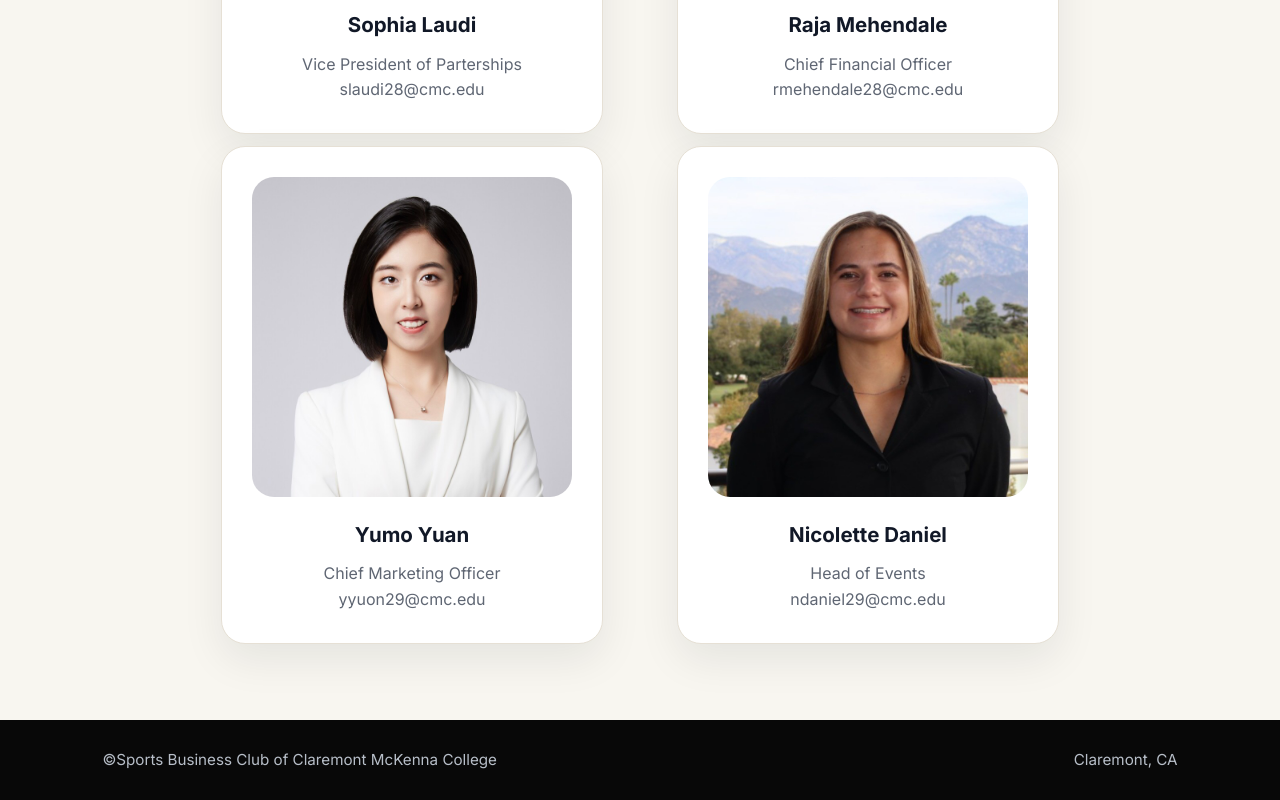
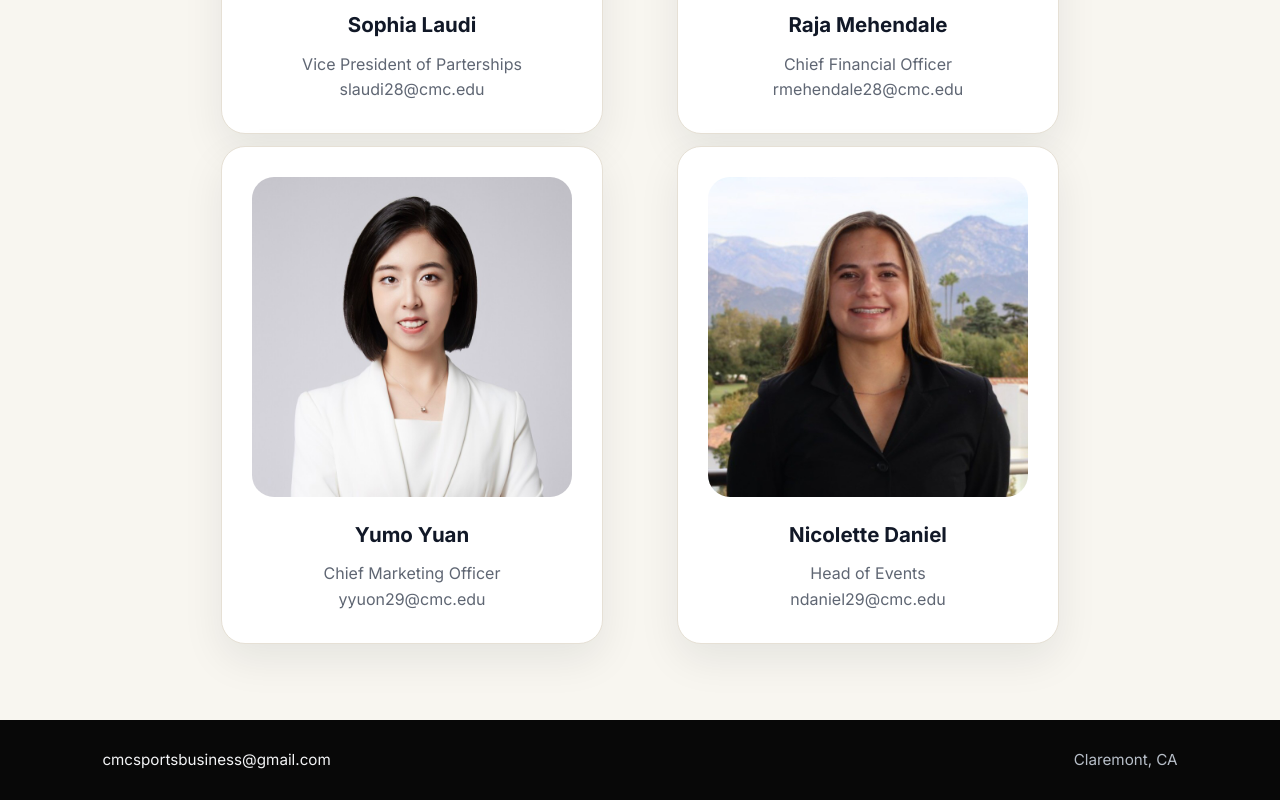
Before and after one commit to CMCSBC/CMC-Sports-Business-Club, a plain HTML site: page leadership.html in a window 1280 px wide. Shown: the part 1348-2148 px from the top of the page. Drawn offline with Linux system fonts and the light colour scheme.

Commit message:
Update leadership.html

```diff
--- a/leadership.html
+++ b/leadership.html
@@ -55,7 +55,9 @@
   </main>
 
   <footer>
-    <span>©Sports Business Club of Claremont McKenna College</span>
+    <a href="mailto:cmcsportsbusiness@gmail.com">
+  cmcsportsbusiness@gmail.com
+</a>
     <span>Claremont, CA</span>
   </footer>
 </body>
```
